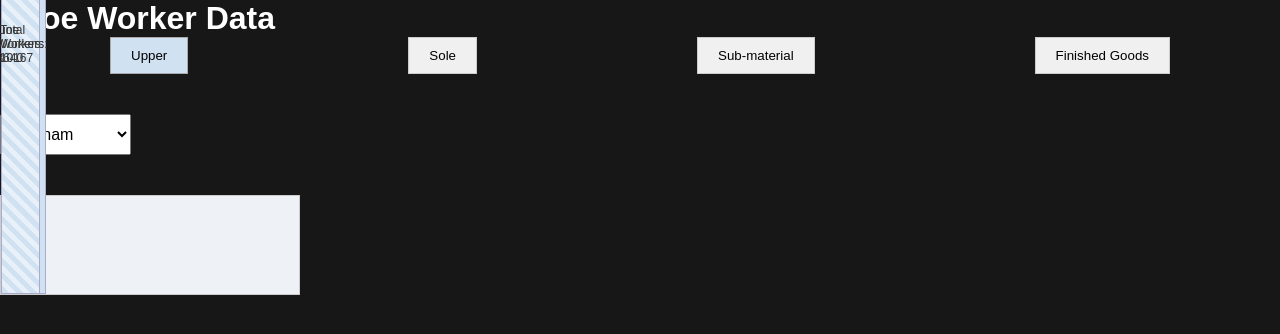
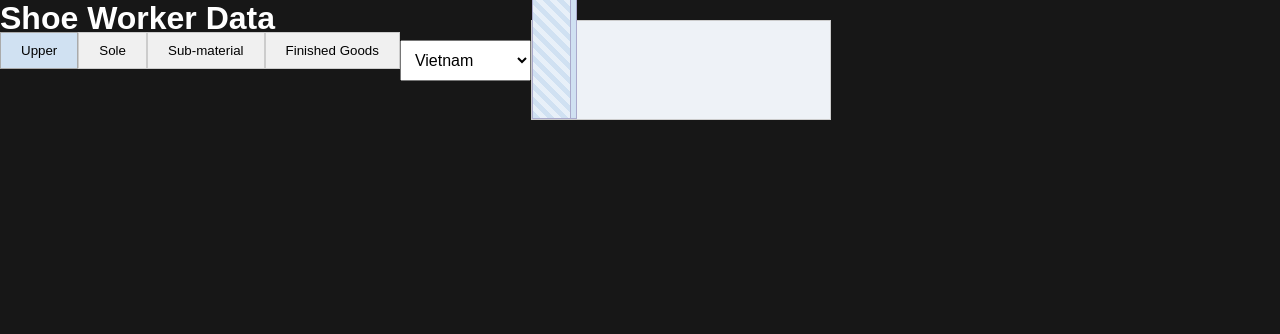
Before and after one commit to YesoChoi/cd-infoviz, a Next.js app: page /v2 in a window 1280 px wide. Shown: the top 334 px of the page. Built offline with nearby package versions, Linux system fonts and the light colour scheme.

Commit message:
Feat: Repostiory Change

```diff
--- a/components/v1/index.js
+++ b/components/v1/index.js
@@ -1,6 +1,7 @@
 import { useState } from "react";
 import CountrySelector from "./CountrySelector";
 import WorkerDiagram from "./WorkerDiagram";
+import * as S from "./styles";
 
 const countriesData = [
   { country: "Vietnam", totalWorkers: 3263, lineWorkers: 2410 },
@@ -19,7 +20,7 @@ const WorkerDisplay = () => {
     : null;
 
   return (
-    <div>
+    <S.Container>
       <CountrySelector
         countries={countriesData.map((c) => c.country)}
         onSelectCountry={setSelectedCountry}
@@ -30,7 +31,7 @@ const WorkerDisplay = () => {
           lineWorkers={selectedData.lineWorkers}
         />
       )}
-    </div>
+    </S.Container>
   );
 };
 
--- /dev/null
+++ b/components/v1/styles.js
@@ -0,0 +1,8 @@
+
+import styled from 'styled-components';
+import { FlexCenterStyle, WholeContainer } from '@/styles/common';
+
+export const Container = styled.div`
+ ${FlexCenterStyle}
+ ${WholeContainer}
+`;
--- a/components/v2/WorkerDiagram.js
+++ /dev/null
@@ -1,97 +0,0 @@
-// components/WorkerDiagram.js
-export default function WorkerDiagram({ data }) {
-  // 데이터가 존재하는지 확인
-  if (!data) {
-    return <div>No data available.</div>;
-  }
-
-  const { totalWorkers, lineWorkers } = data;
-
-  // 데이터가 0일 경우 표시되지 않도록 기본값 설정
-  if (totalWorkers === 0 || lineWorkers === 0) {
-    return <div>No workers available for this country.</div>;
-  }
-
-  // 다이어그램 크기 계산: total workers에 따라 크기를 비례적으로 조정
-  const maxBoxWidth = 1500; // solid box의 최대 너비
-  const maxBoxHeight = 500; // solid box의 최대 높이
-  const totalWorkerPercentage = Math.min((totalWorkers / 335536) * 100, 100); // 최대 근로자 수 기준 비율
-  const lineWorkerPercentage = (lineWorkers / totalWorkers) * 100;
-
-  // solid box와 striped box의 너비와 높이 계산
-  const solidBoxWidth = (totalWorkerPercentage / 100) * maxBoxWidth;
-  const solidBoxHeight = maxBoxHeight;
-  const stripedBoxWidth = (lineWorkerPercentage / 100) * solidBoxWidth;
-  const stripedBoxHeight = solidBoxHeight;
-
-  // 디버그용 데이터 출력 (콘솔에서 확인)
-  console.log('Total Workers:', totalWorkers);
-  console.log('Line Workers:', lineWorkers);
-  console.log('Solid Box Width:', solidBoxWidth);
-  console.log('Striped Box Width:', stripedBoxWidth);
-
-  return (
-    <div style={styles.container}>
-      {/* Solid box for total workers */}
-      <div
-        style={{
-          ...styles.solidBox,
-          width: `${solidBoxWidth}px`,
-          height: `${solidBoxHeight}px`,
-        }}
-      >
-        <span style={styles.label}>Total Workers: {totalWorkers}</span>
-      </div>
-
-      {/* Striped box for line workers */}
-      <div
-        style={{
-          ...styles.stripedBox,
-          width: `${stripedBoxWidth}px`,
-          height: `${stripedBoxHeight}px`,
-        }}
-      >
-        <span style={styles.label}>Line Workers: {lineWorkers}</span>
-      </div>
-    </div>
-  );
-}
-
-// 스타일 정의
-const styles = {
-  container: {
-    position: 'relative',
-    width: '300px', // 다이어그램의 최대 너비
-    height: '100px', // 다이어그램의 최대 높이
-    marginTop: '20px',
-    border: '1px solid #ccc',
-    backgroundColor: '#eef2f7', // 기본 배경색
-  },
-  solidBox: {
-    position: 'absolute',
-    bottom: 0,
-    left: 0,
-    backgroundColor: '#d0e1f2', // Solid box의 배경색
-    display: 'flex',
-    alignItems: 'center',
-    justifyContent: 'center',
-    border: '1px solid #aac',
-    boxSizing: 'border-box', // Border 크기를 포함
-  },
-  stripedBox: {
-    position: 'absolute',
-    bottom: 0,
-    left: 0,
-    backgroundImage: 'repeating-linear-gradient(45deg, transparent, transparent 5px, rgba(255,255,255,0.5) 5px, rgba(255,255,255,0.5) 10px)',
-    display: 'flex',
-    alignItems: 'center',
-    justifyContent: 'center',
-    boxSizing: 'border-box',
-    border: '1px solid #aac',
-  },
-  label: {
-    fontSize: '12px',
-    color: '#333',
-    zIndex: 1, // 텍스트가 박스 위에 표시되도록 함
-  },
-};
--- /dev/null
+++ b/components/v2/WorkerDiagram/index.js
@@ -0,0 +1,34 @@
+import * as S from './styles';
+
+export default function WorkerDiagram({ data }) {
+  if (!data) {
+    return <div>No data available.</div>;
+  }
+
+  const { totalWorkers, lineWorkers } = data;
+
+  if (totalWorkers === 0 || lineWorkers === 0) {
+    return <div>No workers available for this country.</div>;
+  }
+
+  const maxBoxWidth = 1500;
+  const maxBoxHeight = 500;
+  const totalWorkerPercentage = Math.min((totalWorkers / 335536) * 100, 100);
+  const lineWorkerPercentage = (lineWorkers / totalWorkers) * 100;
+
+  const solidBoxWidth = (totalWorkerPercentage / 100) * maxBoxWidth;
+  const solidBoxHeight = maxBoxHeight;
+  const stripedBoxWidth = (lineWorkerPercentage / 100) * solidBoxWidth;
+  const stripedBoxHeight = solidBoxHeight;
+
+  return (
+    <S.Container>
+      <S.SolidBox width={solidBoxWidth} height={solidBoxHeight}>
+        <S.Label>Total Workers: {totalWorkers}</S.Label>
+      </S.SolidBox>
+      <S.StripedBox width={stripedBoxWidth} height={stripedBoxHeight}>
+        <S.Label>Line Workers: {lineWorkers}</S.Label>
+      </S.StripedBox>
+    </S.Container>
+  );
+}
--- /dev/null
+++ b/components/v2/WorkerDiagram/styles.js
@@ -0,0 +1,44 @@
+import styled from 'styled-components';
+
+export const Container = styled.div`
+  position: relative;
+  width: 300px;
+  height: 100px;
+  margin-top: 20px;
+  border: 1px solid #ccc;
+  background-color: #eef2f7;
+`;
+
+export const SolidBox = styled.div`
+  position: absolute;
+  bottom: 0;
+  left: 0;
+  width: ${props => `${props.width}px`};
+  height: ${props => `${props.height}px`};
+  background-color: #d0e1f2;
+  display: flex;
+  align-items: center;
+  justify-content: center;
+  border: 1px solid #aac;
+  box-sizing: border-box;
+`;
+
+export const StripedBox = styled.div`
+  position: absolute;
+  bottom: 0;
+  left: 0;
+  width: ${props => `${props.width}px`};
+  height: ${props => `${props.height}px`};
+  background-image: repeating-linear-gradient(45deg, transparent, transparent 5px, rgba(255,255,255,0.5) 5px, rgba(255,255,255,0.5) 10px);
+  display: flex;
+  align-items: center;
+  justify-content: center;
+  box-sizing: border-box;
+  border: 1px solid #aac;
+`;
+
+export const Label = styled.span`
+  font-size: 12px;
+  color: #333;
+  z-index: 1;
+`;
--- a/components/v2/index.js
+++ b/components/v2/index.js
@@ -1,6 +1,7 @@
 import { useState } from 'react';
 import WorkerDiagram from './WorkerDiagram';
 import { shoeData, workerData } from './data';
+import  * as S from './styles';
 
 export default function ShoeWorkerDisplay() {
   const [selectedType, setSelectedType] = useState('Upper');
@@ -16,57 +17,32 @@ export default function ShoeWorkerDisplay() {
   };
 
   return (
-    <div>
-      <div style={styles.tabContainer}>
+    <S.Container>
+      <S.TabContainer>
         {Object.keys(shoeData).map((type) => (
-          <button
+          <S.Tab
             key={type}
             onClick={() => handleTypeChange(type)}
-            style={selectedType === type ? styles.activeTab : styles.tab}
+            active={selectedType === type}
           >
             {type}
-          </button>
+          </S.Tab>
         ))}
-      </div>
+      </S.TabContainer>
 
-      <select value={selectedCountry} onChange={handleCountryChange} style={styles.dropdown}>
+      <S.Dropdown value={selectedCountry} onChange={handleCountryChange}>
         {shoeData[selectedType].map((country) => (
           <option key={country} value={country}>
             {country}
           </option>
         ))}
-      </select>
+      </S.Dropdown>
 
       {workerData[selectedType][selectedCountry] ? (
         <WorkerDiagram data={workerData[selectedType][selectedCountry]} />
       ) : (
         <p>No data available for this country.</p>
       )}
-    </div>
+    </S.Container>
   );
 }
-
-const styles = {
-  tabContainer: {
-    display: 'flex',
-    justifyContent: 'space-around',
-    marginBottom: '20px',
-  },
-  tab: {
-    padding: '10px 20px',
-    cursor: 'pointer',
-    backgroundColor: '#f0f0f0',
-    border: '1px solid #ccc',
-  },
-  activeTab: {
-    padding: '10px 20px',
-    cursor: 'pointer',
-    backgroundColor: '#d0e1f2',
-    border: '1px solid #aaa',
-  },
-  dropdown: {
-    margin: '20px 0',
-    padding: '10px',
-    fontSize: '16px',
-  },
-};
--- /dev/null
+++ b/components/v2/styles.js
@@ -0,0 +1,26 @@
+import styled from 'styled-components';
+import { FlexCenterStyle, WholeContainer } from '@/styles/common';
+export const Container = styled.div`
+  // Add any container styles if needed
+  ${FlexCenterStyle}
+  ${WholeContainer}
+`;
+
+export const TabContainer = styled.div`
+  display: flex;
+  justify-content: space-around;
+  margin-bottom: 20px;
+`;
+
+export const Tab = styled.button`
+  padding: 10px 20px;
+  cursor: pointer;
+  background-color: ${props => props.active ? '#d0e1f2' : '#f0f0f0'};
+  border: 1px solid ${props => props.active ? '#aaa' : '#ccc'};
+`;
+
+export const Dropdown = styled.select`
+  margin: 20px 0;
+  padding: 10px;
+  font-size: 16px;
+`;
```
Also changed, not shown: components/v2/data/index.js (renamed from components/v2/data.js).
